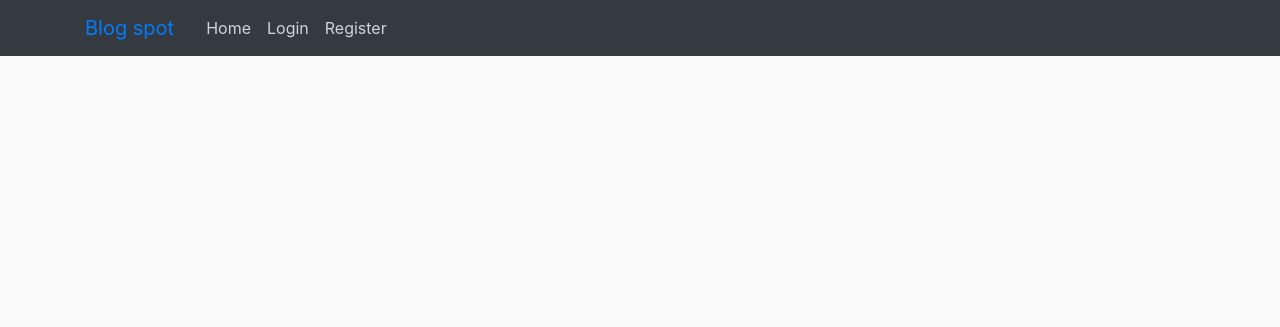
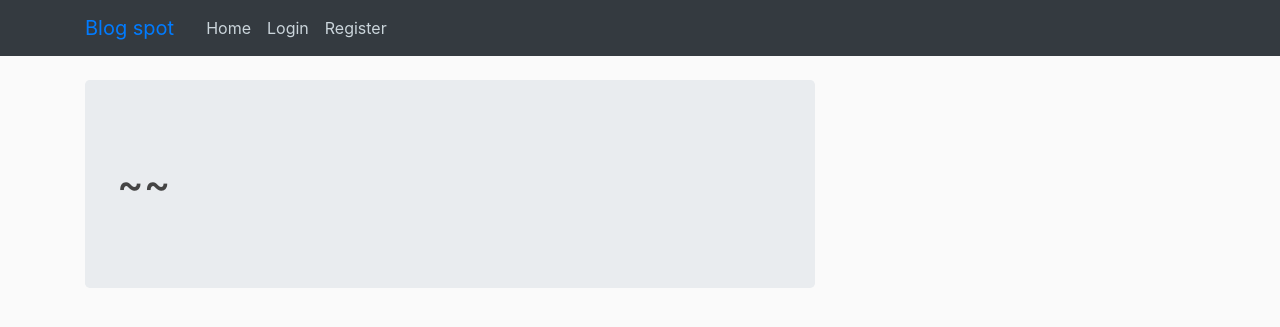
Before and after one commit to Munene19/IP10-Flask-Blog, a Flask app: page / in a window 1280 px wide. Shown: the top 327 px of the page. Run offline with Flask 2, Linux system fonts and the light colour scheme; data that the repository does not hold is empty; some libraries are stand-ins or nearby versions.

Commit message:
update quote jumbotron

```diff
--- a/flaskblog/static/main.css
+++ b/flaskblog/static/main.css
@@ -32,7 +32,6 @@
     border-radius: 3px;
     margin-bottom: 20px;
   }
-
   .article-title {
     color: #5f788a;
   }
--- a/flaskblog/templates/home.html
+++ b/flaskblog/templates/home.html
@@ -1,8 +1,9 @@
 {% extends "layout.html" %}
 {% block content %}
-<div class="container text-center">
-  <p><h1>{{quote.author}}</h1></p>
-  <p><h1>{{quote.quote}}</h1></p>
+<div class="jumbotron">
+       <p>{{quote.quote}}</p>
+  <p><h1>~{{quote.author}}~</h1></p>
+
   </div>
     {% for post in posts.items %}
         <article class="media content-section">
--- a/flaskblog/templates/layout.html
+++ b/flaskblog/templates/layout.html
@@ -27,9 +27,6 @@
           <div class="collapse navbar-collapse" id="navbarToggle">
             <div class="navbar-nav mr-auto">
               <a class="nav-item nav-link" href="{{ url_for('main.home') }}">Home</a>
-
-            <!-- Navbar Right Side -->
-            <!-- <div class="navbar-nav"> -->
               {% if current_user.is_authenticated %}
                 <a class="nav-item nav-link" href="{{ url_for('posts.new_post') }}">New Post</a>
                 <a class="nav-item nav-link" href="{{ url_for('users.account') }}">Account</a>
```
Also changed, not shown: flaskblog/static/profile_pics/e3f2feccb7a10e14.jpg (added), flaskblog/static/profile_pics/e905ae6aa81db288.jpg (added).
